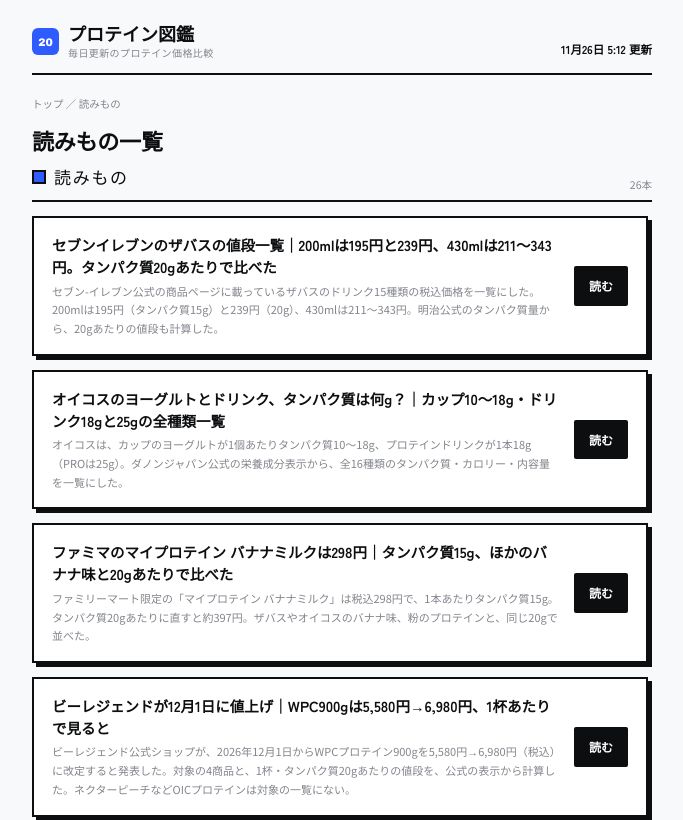
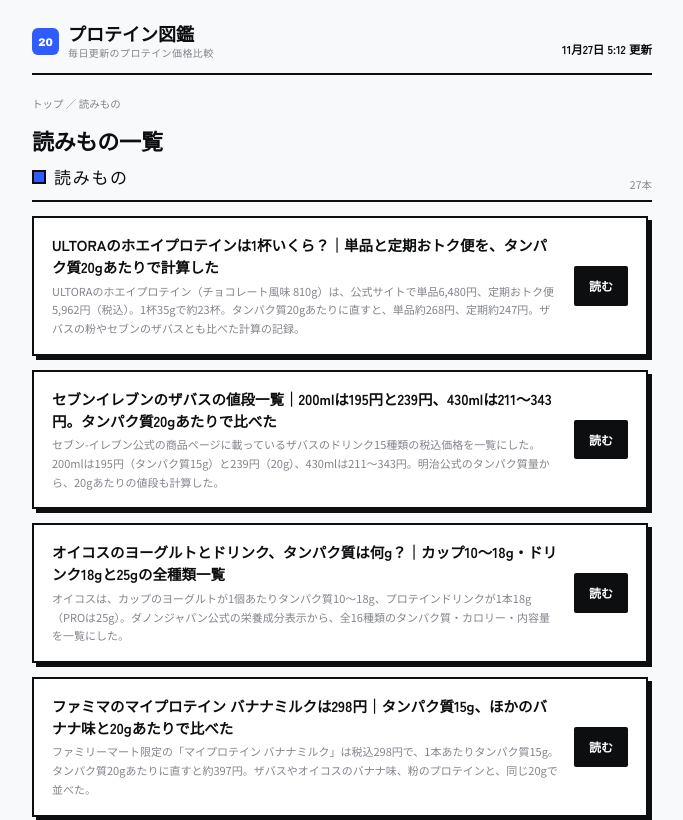
Before and after one commit to xikoutaiguang-droid/protein-zukan, a plain HTML site: page articles/index.html in a window 1280 px wide. Shown: the top 820 px of the page, without its empty margins (298-981 px from the left). Drawn offline with Linux system fonts and the light colour scheme; a web font is replaced by a local one.

Commit message:
update articles/index.html

```diff
--- a/articles/index.html
+++ b/articles/index.html
@@ -320,12 +320,13 @@ footer{border-top:2px solid var(--ink);margin-top:54px;padding-top:18px;font-siz
 <div class="wrap">
 <div class="hd">
 <div class="logo"><svg class="logoicon" viewBox="0 0 32 32" role="img" aria-label="プロテイン図鑑"><rect width="32" height="32" rx="7" fill="#2F5CFF"/><text x="16" y="21.5" font-family="Archivo,Arial,sans-serif" font-weight="900" font-size="13" fill="#fff" text-anchor="middle">20</text></svg><div class="logotxt"><a href="/">プロテイン図鑑</a><small>毎日更新のプロテイン価格比較</small></div></div>
-<div class="upd"><b>11月26日 5:12 更新</b></div>
+<div class="upd"><b>11月27日 5:12 更新</b></div>
 </div>
 <div class="crumb"><a href="/">トップ</a> ／ 読みもの</div>
 <h1 style="font-size:22px;font-weight:900;line-height:1.4">読みもの一覧</h1>
 <section class="reads" style="margin-top:6px">
-<div class="sh"><h2>読みもの</h2><span>26本</span></div>
+<div class="sh"><h2>読みもの</h2><span>27本</span></div>
+<a class="read" href="/ultora-nedan/"><div class="rtx"><div class="rt2">ULTORAのホエイプロテインは1杯いくら？｜単品と定期おトク便を、タンパク質20gあたりで計算した</div><div class="rd">ULTORAのホエイプロテイン（チョコレート風味 810g）は、公式サイトで単品6,480円、定期おトク便5,962円（税込）。1杯35gで約23杯。タンパク質20gあたりに直すと、単品約268円、定期約247円。ザバスの粉やセブンのザバスとも比べた計算の記録。</div></div><span class="rgo">読む</span></a>
 <a class="read" href="/seven-savas-nedan/"><div class="rtx"><div class="rt2">セブンイレブンのザバスの値段一覧｜200mlは195円と239円、430mlは211〜343円。タンパク質20gあたりで比べた</div><div class="rd">セブン-イレブン公式の商品ページに載っているザバスのドリンク15種類の税込価格を一覧にした。200mlは195円（タンパク質15g）と239円（20g）、430mlは211〜343円。明治公式のタンパク質量から、20gあたりの値段も計算した。</div></div><span class="rgo">読む</span></a>
 <a class="read" href="/oikos-yogurt-drink/"><div class="rtx"><div class="rt2">オイコスのヨーグルトとドリンク、タンパク質は何g？｜カップ10〜18g・ドリンク18gと25gの全種類一覧</div><div class="rd">オイコスは、カップのヨーグルトが1個あたりタンパク質10〜18g、プロテインドリンクが1本18g（PROは25g）。ダノンジャパン公式の栄養成分表示から、全16種類のタンパク質・カロリー・内容量を一覧にした。</div></div><span class="rgo">読む</span></a>
 <a class="read" href="/famima-myprotein-banana/"><div class="rtx"><div class="rt2">ファミマのマイプロテイン バナナミルクは298円｜タンパク質15g、ほかのバナナ味と20gあたりで比べた</div><div class="rd">ファミリーマート限定の「マイプロテイン バナナミルク」は税込298円で、1本あたりタンパク質15g。タンパク質20gあたりに直すと約397円。ザバスやオイコスのバナナ味、粉のプロテインと、同じ20gで並べた。</div></div><span class="rgo">読む</span></a>
```
